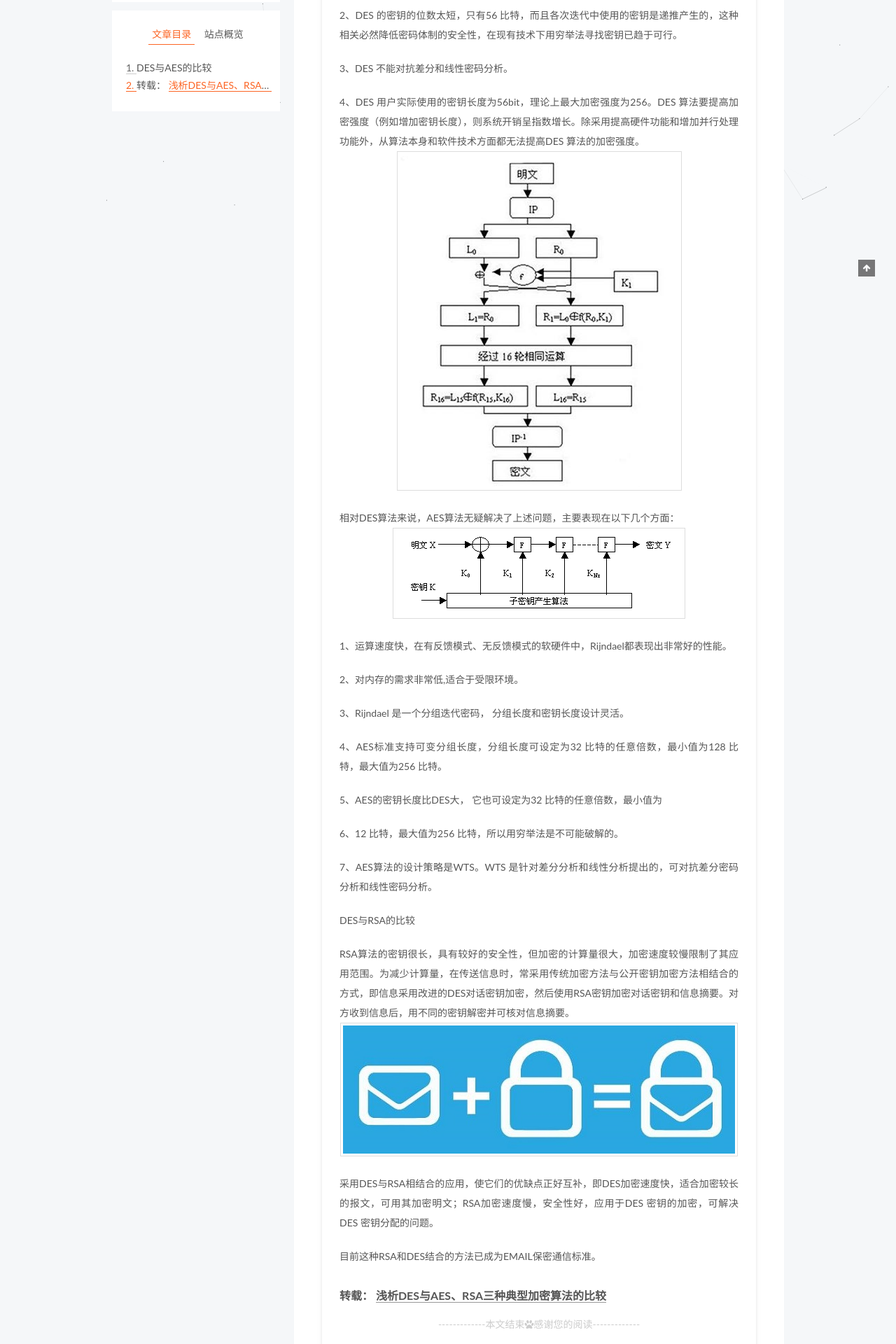
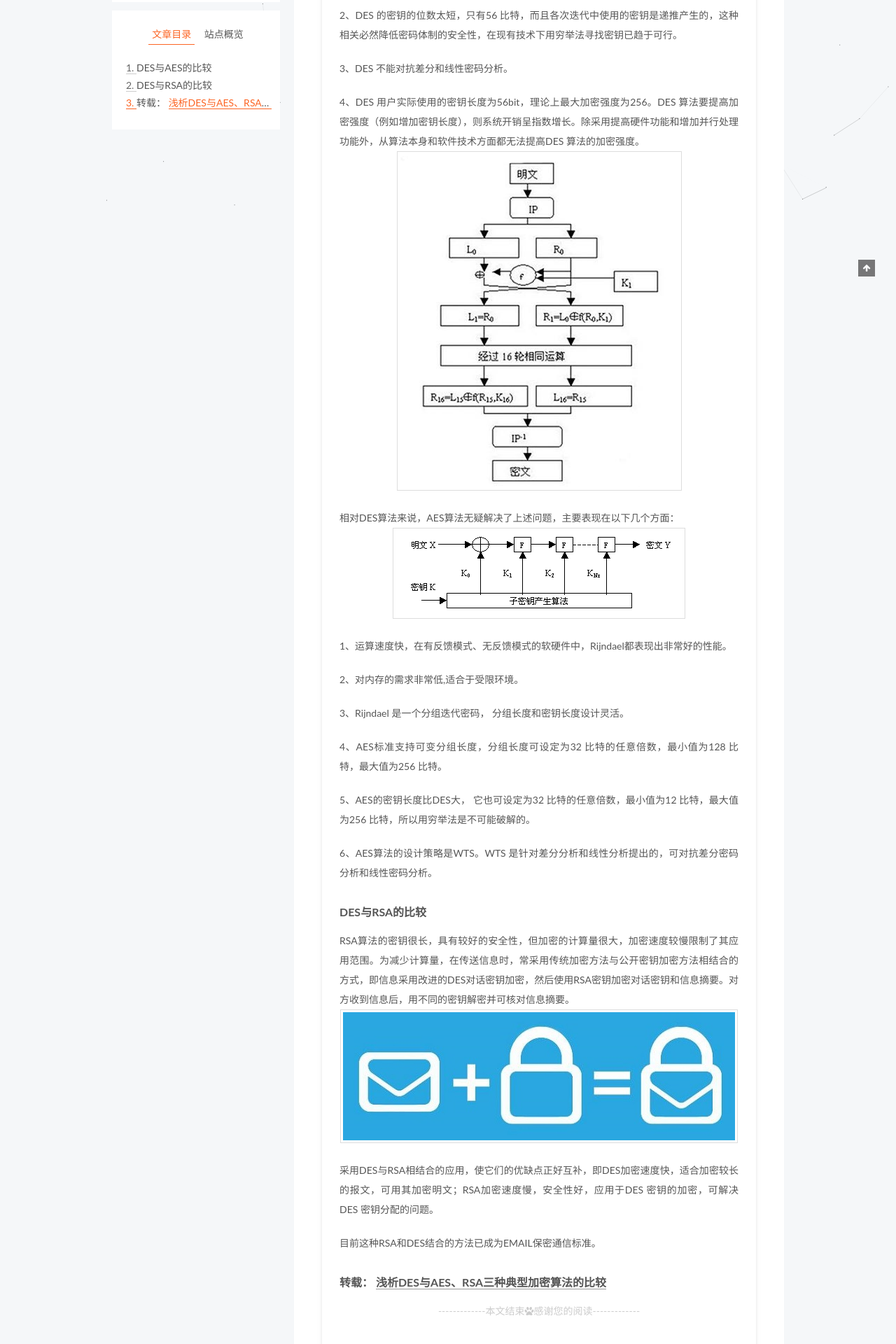
Before and after one commit to xubojoy/xubojoy.github.io, a plain HTML site: page 2017/12/11/浅析DES与AES、RSA三种典型加密算法的比较/index.html in a window 1280 px wide. Shown: the part 505-2425 px from the top of the page at 70% size. Drawn offline with nearby package versions, Linux system fonts and the light colour scheme; some packages are replaced by stand-ins of ours; a script that the page names is missing.

Commit message:
Site updated: 2017-12-12 09:20:11

```diff
--- a/2017/12/11/浅析DES与AES、RSA三种典型加密算法的比较/index.html
+++ b/2017/12/11/浅析DES与AES、RSA三种典型加密算法的比较/index.html
@@ -97,7 +97,7 @@
 <meta property="og:image" content="http://xubojoy.github.io/2017/12/11/浅析DES与AES、RSA三种典型加密算法的比较/21306-1.png">
 <meta property="og:image" content="http://xubojoy.github.io/2017/12/11/浅析DES与AES、RSA三种典型加密算法的比较/AES.png">
 <meta property="og:image" content="http://xubojoy.github.io/2017/12/11/浅析DES与AES、RSA三种典型加密算法的比较/21306-3.jpg">
-<meta property="og:updated_time" content="2017-12-11T10:30:33.506Z">
+<meta property="og:updated_time" content="2017-12-12T01:19:46.523Z">
 <meta name="twitter:card" content="summary">
 <meta name="twitter:title" content="浅析DES与AES、RSA三种典型加密算法的比较">
 <meta name="twitter:description" content="DES与AES的比较自DES 算法公诸于世以来，学术界围绕它的安全性等方面进行了研究并展开了激烈的争论。在技术上，对DES的批评主要集中在以下几个方面：">
@@ -433,7 +433,7 @@
                   <span class="post-meta-item-text">字数统计&#58;</span>
 
                 <span title="字数统计">
-                  795
+                  794
                 </span>
 
 
@@ -480,11 +480,9 @@
 <p>2、对内存的需求非常低,适合于受限环境。</p>
 <p>3、Rijndael 是一个分组迭代密码， 分组长度和密钥长度设计灵活。</p>
 <p>4、AES标准支持可变分组长度，分组长度可设定为32 比特的任意倍数，最小值为128 比特，最大值为256 比特。</p>
-<p>5、AES的密钥长度比DES大， 它也可设定为32 比特的任意倍数，最小值为</p>
-<p>6、12 比特，最大值为256 比特，所以用穷举法是不可能破解的。</p>
-<p>7、AES算法的设计策略是WTS。WTS 是针对差分分析和线性分析提出的，可对抗差分密码分析和线性密码分析。</p>
-<p>DES与RSA的比较</p>
-<p>RSA算法的密钥很长，具有较好的安全性，但加密的计算量很大，加密速度较慢限制了其应用范围。为减少计算量，在传送信息时，常采用传统加密方法与公开密钥加密方法相结合的方式，即信息采用改进的DES对话密钥加密，然后使用RSA密钥加密对话密钥和信息摘要。对方收到信息后，用不同的密钥解密并可核对信息摘要。<br><img src="/2017/12/11/浅析DES与AES、RSA三种典型加密算法的比较/21306-3.jpg" alt=""></p>
+<p>5、AES的密钥长度比DES大， 它也可设定为32 比特的任意倍数，最小值为12 比特，最大值为256 比特，所以用穷举法是不可能破解的。</p>
+<p>6、AES算法的设计策略是WTS。WTS 是针对差分分析和线性分析提出的，可对抗差分密码分析和线性密码分析。</p>
+<h4 id="DES与RSA的比较"><a href="#DES与RSA的比较" class="headerlink" title="DES与RSA的比较"></a>DES与RSA的比较</h4><p>RSA算法的密钥很长，具有较好的安全性，但加密的计算量很大，加密速度较慢限制了其应用范围。为减少计算量，在传送信息时，常采用传统加密方法与公开密钥加密方法相结合的方式，即信息采用改进的DES对话密钥加密，然后使用RSA密钥加密对话密钥和信息摘要。对方收到信息后，用不同的密钥解密并可核对信息摘要。<br><img src="/2017/12/11/浅析DES与AES、RSA三种典型加密算法的比较/21306-3.jpg" alt=""></p>
 <p>采用DES与RSA相结合的应用，使它们的优缺点正好互补，即DES加密速度快，适合加密较长的报文，可用其加密明文；RSA加密速度慢，安全性好，应用于DES 密钥的加密，可解决DES 密钥分配的问题。</p>
 <p>目前这种RSA和DES结合的方法已成为EMAIL保密通信标准。</p>
 <h4 id="转载：-浅析DES与AES、RSA三种典型加密算法的比较"><a href="#转载：-浅析DES与AES、RSA三种典型加密算法的比较" class="headerlink" title="转载： 浅析DES与AES、RSA三种典型加密算法的比较"></a>转载： <a href="http://www.jiamisoft.com/blog/21306-deses.html" target="_blank" rel="noopener">浅析DES与AES、RSA三种典型加密算法的比较</a></h4>
@@ -796,7 +794,7 @@
 
 
 
-              <div class="post-toc-content"><ol class="nav"><li class="nav-item nav-level-4"><a class="nav-link" href="#DES与AES的比较"><span class="nav-number">1.</span> <span class="nav-text"><a href="#DES&#x4E0E;AES&#x7684;&#x6BD4;&#x8F83;" class="headerlink" title="DES&#x4E0E;AES&#x7684;&#x6BD4;&#x8F83;"></a>DES&#x4E0E;AES&#x7684;&#x6BD4;&#x8F83;</span></a></li><li class="nav-item nav-level-4"><a class="nav-link" href="#转载：-浅析DES与AES、RSA三种典型加密算法的比较"><span class="nav-number">2.</span> <span class="nav-text"><a href="#&#x8F6C;&#x8F7D;&#xFF1A;-&#x6D45;&#x6790;DES&#x4E0E;AES&#x3001;RSA&#x4E09;&#x79CD;&#x5178;&#x578B;&#x52A0;&#x5BC6;&#x7B97;&#x6CD5;&#x7684;&#x6BD4;&#x8F83;" class="headerlink" title="&#x8F6C;&#x8F7D;&#xFF1A; &#x6D45;&#x6790;DES&#x4E0E;AES&#x3001;RSA&#x4E09;&#x79CD;&#x5178;&#x578B;&#x52A0;&#x5BC6;&#x7B97;&#x6CD5;&#x7684;&#x6BD4;&#x8F83;"></a>&#x8F6C;&#x8F7D;&#xFF1A; <a href="http://www.jiamisoft.com/blog/21306-deses.html" target="_blank" rel="noopener">&#x6D45;&#x6790;DES&#x4E0E;AES&#x3001;RSA&#x4E09;&#x79CD;&#x5178;&#x578B;&#x52A0;&#x5BC6;&#x7B97;&#x6CD5;&#x7684;&#x6BD4;&#x8F83;</a></span></a></li></ol></div>
+              <div class="post-toc-content"><ol class="nav"><li class="nav-item nav-level-4"><a class="nav-link" href="#DES与AES的比较"><span class="nav-number">1.</span> <span class="nav-text"><a href="#DES&#x4E0E;AES&#x7684;&#x6BD4;&#x8F83;" class="headerlink" title="DES&#x4E0E;AES&#x7684;&#x6BD4;&#x8F83;"></a>DES&#x4E0E;AES&#x7684;&#x6BD4;&#x8F83;</span></a></li><li class="nav-item nav-level-4"><a class="nav-link" href="#DES与RSA的比较"><span class="nav-number">2.</span> <span class="nav-text"><a href="#DES&#x4E0E;RSA&#x7684;&#x6BD4;&#x8F83;" class="headerlink" title="DES&#x4E0E;RSA&#x7684;&#x6BD4;&#x8F83;"></a>DES&#x4E0E;RSA&#x7684;&#x6BD4;&#x8F83;</span></a></li><li class="nav-item nav-level-4"><a class="nav-link" href="#转载：-浅析DES与AES、RSA三种典型加密算法的比较"><span class="nav-number">3.</span> <span class="nav-text"><a href="#&#x8F6C;&#x8F7D;&#xFF1A;-&#x6D45;&#x6790;DES&#x4E0E;AES&#x3001;RSA&#x4E09;&#x79CD;&#x5178;&#x578B;&#x52A0;&#x5BC6;&#x7B97;&#x6CD5;&#x7684;&#x6BD4;&#x8F83;" class="headerlink" title="&#x8F6C;&#x8F7D;&#xFF1A; &#x6D45;&#x6790;DES&#x4E0E;AES&#x3001;RSA&#x4E09;&#x79CD;&#x5178;&#x578B;&#x52A0;&#x5BC6;&#x7B97;&#x6CD5;&#x7684;&#x6BD4;&#x8F83;"></a>&#x8F6C;&#x8F7D;&#xFF1A; <a href="http://www.jiamisoft.com/blog/21306-deses.html" target="_blank" rel="noopener">&#x6D45;&#x6790;DES&#x4E0E;AES&#x3001;RSA&#x4E09;&#x79CD;&#x5178;&#x578B;&#x52A0;&#x5BC6;&#x7B97;&#x6CD5;&#x7684;&#x6BD4;&#x8F83;</a></span></a></li></ol></div>
 
 
           </div>
--- a/css/main.css
+++ b/css/main.css
@@ -2055,7 +2055,7 @@ img:hover {
   width: 4px;
   height: 4px;
   border-radius: 50%;
-  background: #a7ff90;
+  background: #a4ff37;
 }
 .links-of-blogroll {
   font-size: 13px;
--- a/search.xml
+++ b/search.xml
@@ -14,7 +14,7 @@
   <entry>
     <title><![CDATA[浅析DES与AES、RSA三种典型加密算法的比较]]></title>
     <url>%2F2017%2F12%2F11%2F%E6%B5%85%E6%9E%90DES%E4%B8%8EAES%E3%80%81RSA%E4%B8%89%E7%A7%8D%E5%85%B8%E5%9E%8B%E5%8A%A0%E5%AF%86%E7%AE%97%E6%B3%95%E7%9A%84%E6%AF%94%E8%BE%83%2F</url>
-    <content type="text"><![CDATA[DES与AES的比较自DES 算法公诸于世以来，学术界围绕它的安全性等方面进行了研究并展开了激烈的争论。在技术上，对DES的批评主要集中在以下几个方面： 1、作为分组密码，DES 的加密单位仅有64 位二进制，这对于数据传输来说太小，因为每个分组仅含8 个字符，而且其中某些位还要用于奇偶校验或其他通讯开销。 2、DES 的密钥的位数太短，只有56 比特，而且各次迭代中使用的密钥是递推产生的，这种相关必然降低密码体制的安全性，在现有技术下用穷举法寻找密钥已趋于可行。 3、DES 不能对抗差分和线性密码分析。 4、DES 用户实际使用的密钥长度为56bit，理论上最大加密强度为256。DES 算法要提高加密强度（例如增加密钥长度），则系统开销呈指数增长。除采用提高硬件功能和增加并行处理功能外，从算法本身和软件技术方面都无法提高DES 算法的加密强度。 相对DES算法来说，AES算法无疑解决了上述问题，主要表现在以下几个方面： 1、运算速度快，在有反馈模式、无反馈模式的软硬件中，Rijndael都表现出非常好的性能。 2、对内存的需求非常低,适合于受限环境。 3、Rijndael 是一个分组迭代密码， 分组长度和密钥长度设计灵活。 4、AES标准支持可变分组长度，分组长度可设定为32 比特的任意倍数，最小值为128 比特，最大值为256 比特。 5、AES的密钥长度比DES大， 它也可设定为32 比特的任意倍数，最小值为 6、12 比特，最大值为256 比特，所以用穷举法是不可能破解的。 7、AES算法的设计策略是WTS。WTS 是针对差分分析和线性分析提出的，可对抗差分密码分析和线性密码分析。 DES与RSA的比较 RSA算法的密钥很长，具有较好的安全性，但加密的计算量很大，加密速度较慢限制了其应用范围。为减少计算量，在传送信息时，常采用传统加密方法与公开密钥加密方法相结合的方式，即信息采用改进的DES对话密钥加密，然后使用RSA密钥加密对话密钥和信息摘要。对方收到信息后，用不同的密钥解密并可核对信息摘要。 采用DES与RSA相结合的应用，使它们的优缺点正好互补，即DES加密速度快，适合加密较长的报文，可用其加密明文；RSA加密速度慢，安全性好，应用于DES 密钥的加密，可解决DES 密钥分配的问题。 目前这种RSA和DES结合的方法已成为EMAIL保密通信标准。 转载： 浅析DES与AES、RSA三种典型加密算法的比较]]></content>
+    <content type="text"><![CDATA[DES与AES的比较自DES 算法公诸于世以来，学术界围绕它的安全性等方面进行了研究并展开了激烈的争论。在技术上，对DES的批评主要集中在以下几个方面： 1、作为分组密码，DES 的加密单位仅有64 位二进制，这对于数据传输来说太小，因为每个分组仅含8 个字符，而且其中某些位还要用于奇偶校验或其他通讯开销。 2、DES 的密钥的位数太短，只有56 比特，而且各次迭代中使用的密钥是递推产生的，这种相关必然降低密码体制的安全性，在现有技术下用穷举法寻找密钥已趋于可行。 3、DES 不能对抗差分和线性密码分析。 4、DES 用户实际使用的密钥长度为56bit，理论上最大加密强度为256。DES 算法要提高加密强度（例如增加密钥长度），则系统开销呈指数增长。除采用提高硬件功能和增加并行处理功能外，从算法本身和软件技术方面都无法提高DES 算法的加密强度。 相对DES算法来说，AES算法无疑解决了上述问题，主要表现在以下几个方面： 1、运算速度快，在有反馈模式、无反馈模式的软硬件中，Rijndael都表现出非常好的性能。 2、对内存的需求非常低,适合于受限环境。 3、Rijndael 是一个分组迭代密码， 分组长度和密钥长度设计灵活。 4、AES标准支持可变分组长度，分组长度可设定为32 比特的任意倍数，最小值为128 比特，最大值为256 比特。 5、AES的密钥长度比DES大， 它也可设定为32 比特的任意倍数，最小值为12 比特，最大值为256 比特，所以用穷举法是不可能破解的。 6、AES算法的设计策略是WTS。WTS 是针对差分分析和线性分析提出的，可对抗差分密码分析和线性密码分析。 DES与RSA的比较RSA算法的密钥很长，具有较好的安全性，但加密的计算量很大，加密速度较慢限制了其应用范围。为减少计算量，在传送信息时，常采用传统加密方法与公开密钥加密方法相结合的方式，即信息采用改进的DES对话密钥加密，然后使用RSA密钥加密对话密钥和信息摘要。对方收到信息后，用不同的密钥解密并可核对信息摘要。 采用DES与RSA相结合的应用，使它们的优缺点正好互补，即DES加密速度快，适合加密较长的报文，可用其加密明文；RSA加密速度慢，安全性好，应用于DES 密钥的加密，可解决DES 密钥分配的问题。 目前这种RSA和DES结合的方法已成为EMAIL保密通信标准。 转载： 浅析DES与AES、RSA三种典型加密算法的比较]]></content>
       <categories>
         <category>服务器</category>
       </categories>
```
Also changed, not shown: baidusitemap.xml (+8 -8 lines), index.html (+1 -1 lines).
